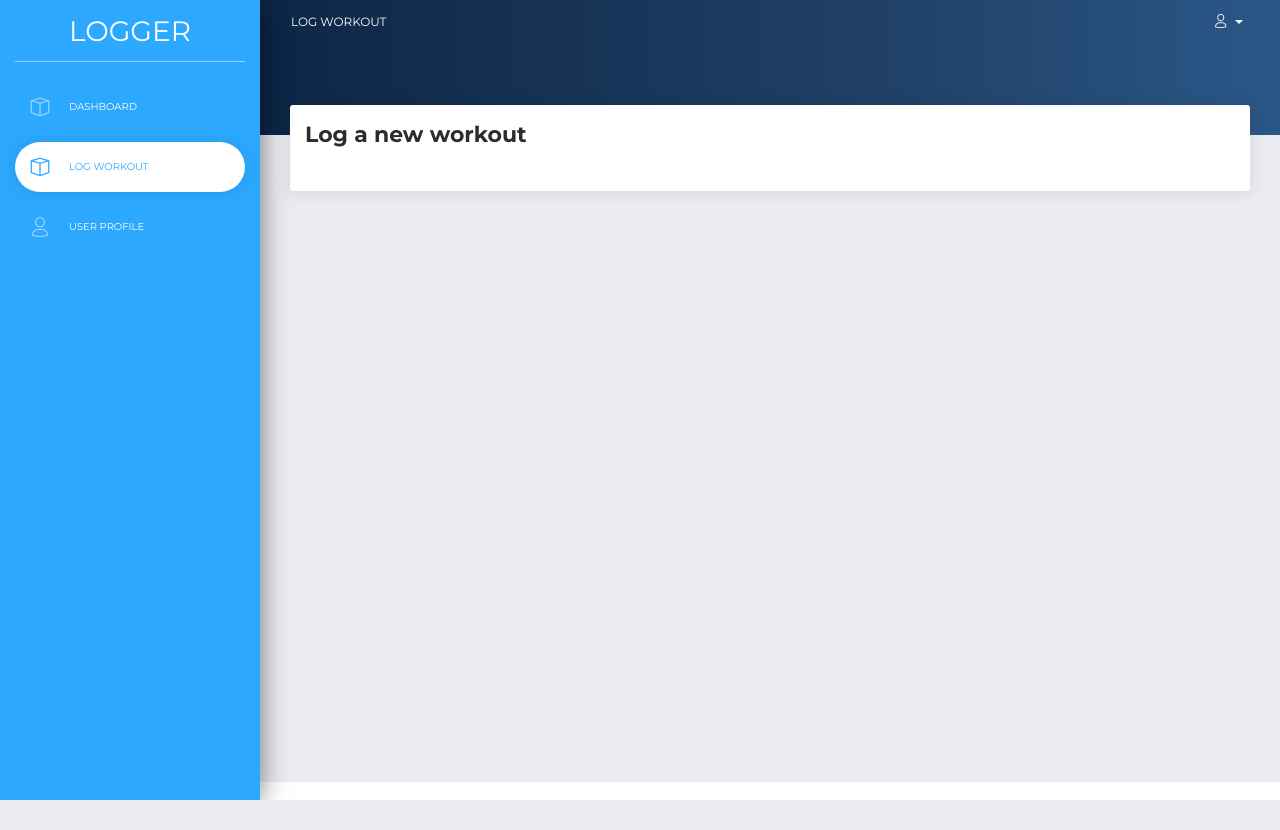
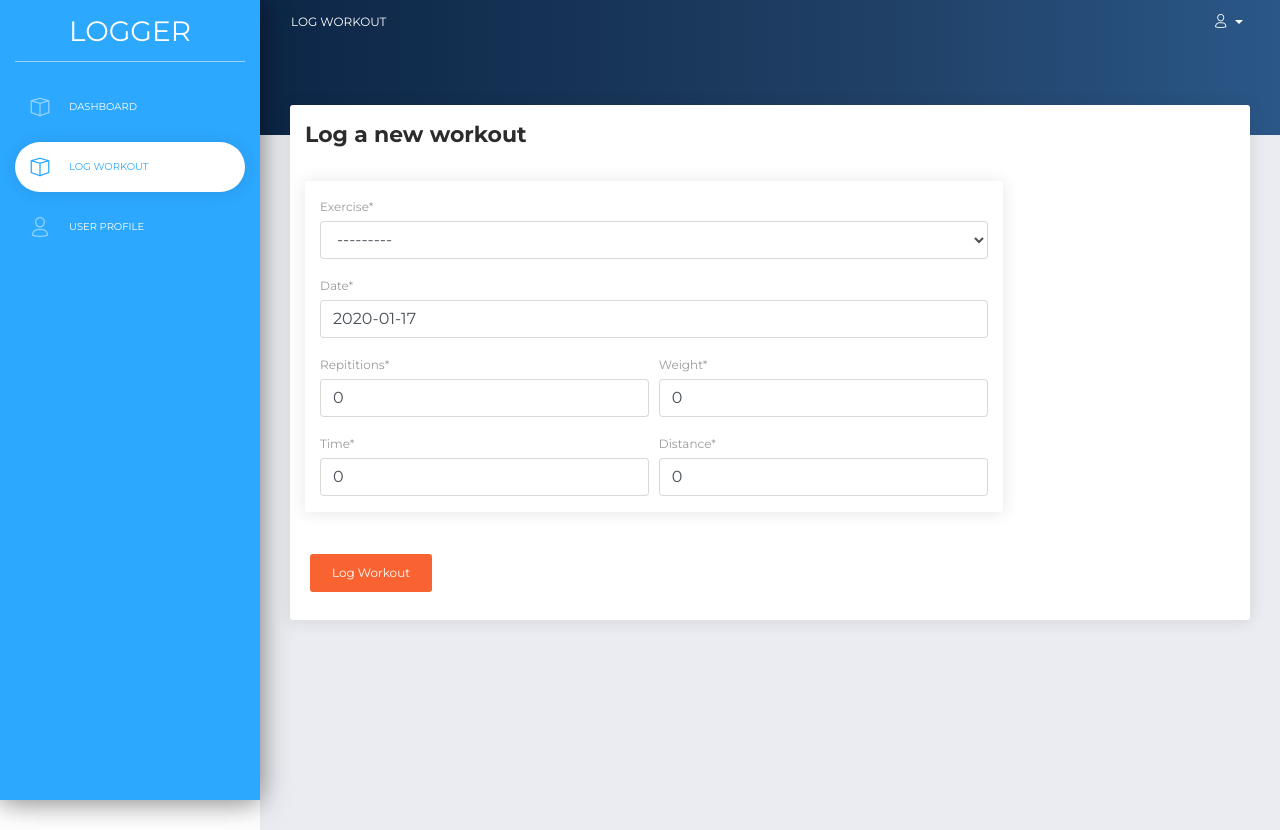
Before and after one commit to Calvin-T/Workout-Logger, a Django app: page /log-workout/ in a window 1280 px wide. Before the commit the page ends 800 px from the top, so only its background shows below. Run offline with Django 3.2, Linux system fonts and the light colour scheme; data comes from the database, SQL or seed files in the repository; some libraries are stand-ins or nearby versions.

Commit message:
Log Workout. Unlinked categories model from exercise. Have an error with exercise id and not null constraints.

```diff
--- /dev/null
+++ b/workoutlogger/logger/forms.py
@@ -0,0 +1,13 @@
+from django import forms
+from logger.models import User_Exercise, Exercise
+from datetime import date
+
+class WorkoutLogForm(forms.Form):
+
+    exercise = forms.ModelChoiceField(queryset=Exercise.objects.all())
+    date = forms.DateField(label='Date', initial=date.today())
+    #category = forms.CharField(label='Category')
+    repititions = forms.IntegerField(label='Repititions', initial=0)
+    weight = forms.FloatField(label='Weight', initial=0)
+    time = forms.IntegerField(label='Time', initial=0)
+    distance = forms.FloatField(label='Distance', initial=0)
--- a/workoutlogger/logger/models.py
+++ b/workoutlogger/logger/models.py
@@ -4,9 +4,12 @@ from users.models import CustomUser as User
 class Category(models.Model):
     category = models.CharField(max_length=50)
 
+
+
 class Exercise(models.Model):
-    name = models.CharField(max_length=50, primary_key=True)
-    category = models.ForeignKey(Category, on_delete=models.CASCADE, default=None)
+    name = models.CharField(max_length=50, primary_key=True, null=False)
+    #category = models.ForeignKey(Category, on_delete=models.CASCADE, default=None)
+
 
 class WorkoutSession(models.Model):
     user = models.ForeignKey(User, on_delete=models.CASCADE)
@@ -15,7 +18,7 @@ class WorkoutSession(models.Model):
 class User_Exercise(models.Model):
     exercise = models.ForeignKey(Exercise, on_delete=models.CASCADE)
     workout_session = models.ForeignKey(WorkoutSession, on_delete=models.CASCADE, default=None)
-    repitions = models.IntegerField(null = True, blank=True)
+    repititions = models.IntegerField(null = True, blank=True)
     weight = models.IntegerField(null = True, blank=True)
     time = models.IntegerField(null = True, blank=True)
     distance = models.IntegerField(null = True, blank=True)
--- a/workoutlogger/logger/templates/logger/log_workout.html
+++ b/workoutlogger/logger/templates/logger/log_workout.html
@@ -1,11 +1,54 @@
+
+
 {% extends 'logger/sidebar_template.html' %}
+{% load crispy_forms_tags %}
+
+
 
 {% block content %}
+
+<form class="form-logworkout" method="POST">
+  {% csrf_token %}
   <div class="card">
     <div class="card-header">
-        <h5 class="title">Log a new workout</h5>
+
+      <h5 class="title">Log a new workout</h5>
+
     </div>
-  <div class="card-body">
 
+      <div class="card-body">
+        <div id='card1' class="card w-75">
+          <div class="card-header">
+            <div class="form-group mb-0">
+              {{ form.exercise|as_crispy_field }}
+            </div>
+            <div class="form-group mb-0">
+              {{ form.date|as_crispy_field }}
+            </div>
+            <div class="form-row">
+              <div class="form-group col-md-6 mb-0">
+                {{ form.repititions|as_crispy_field }}
+              </div>
+              <div class="form-group col-md-6 mb-0">
+                {{ form.weight|as_crispy_field }}
+              </div>
+            </div>
+            <div class="form-row">
+              <div class="form-group col-md-6 mb-0">
+                {{ form.time|as_crispy_field }}
+              </div>
+              <div class="form-group col-md-6 mb-0">
+                {{ form.distance|as_crispy_field }}
+              </div>
+            </div>
+          </div>
+        </div>
+      </div>
+      <div class="card-footer"
+        <p>
+          <button class="btn btn-primary" type="submit">Log Workout</button>
+        </p>
+      </div>
   </div>
+</form>
 {% endblock %}
--- a/workoutlogger/logger/views.py
+++ b/workoutlogger/logger/views.py
@@ -1,5 +1,9 @@
 from django.shortcuts import render, redirect
 from django.http import HttpResponse
+from .forms import WorkoutLogForm
+from .models import Exercise, WorkoutSession, User_Exercise, Category
+
+
 
 def landing(request):
     if request.user.is_authenticated:
@@ -16,4 +20,28 @@ def dashboard(request):
         return redirect('logger-landing-page')
 
 def log_workout(request):
-    return render(request, "logger/log_workout.html", {'active_page': 'Log Workout'})
+
+    if request.method == 'POST':
+        form = WorkoutLogForm(request.POST)
+        if form.is_valid():
+            #category = Category.objects.all().filter(category="Chest")
+            exercise = Exercise.objects.all().filter(name=form.cleaned_data.get('exercise')).first()
+            print(exercise.name)
+            workout_session = WorkoutSession(user=request.user, date=form.cleaned_data.get('date'))
+            workout_session.save()
+            user_exercise = User_Exercise(
+                exercise=exercise,
+                workout_session=workout_session,
+                repititions=form.cleaned_data.get('repititions'),
+                weight=form.cleaned_data.get('weight'),
+                time=form.cleaned_data.get('time'),
+                distance=form.cleaned_data.get('distance')
+            )
+            user_exercise.save()
+    form = WorkoutLogForm()
+    return render(request, "logger/log_workout.html", {'active_page': 'Log Workout', 'form': form})
+
+def workout_log(request):
+
+    queryset = User_Exercise.objects.all()
+    return render(request, "logger/workout_log.html", {'queryset': queryset})
```
Also changed, not shown: workoutlogger/logger/migrations/0003_auto_20200113_0001.py (added).
